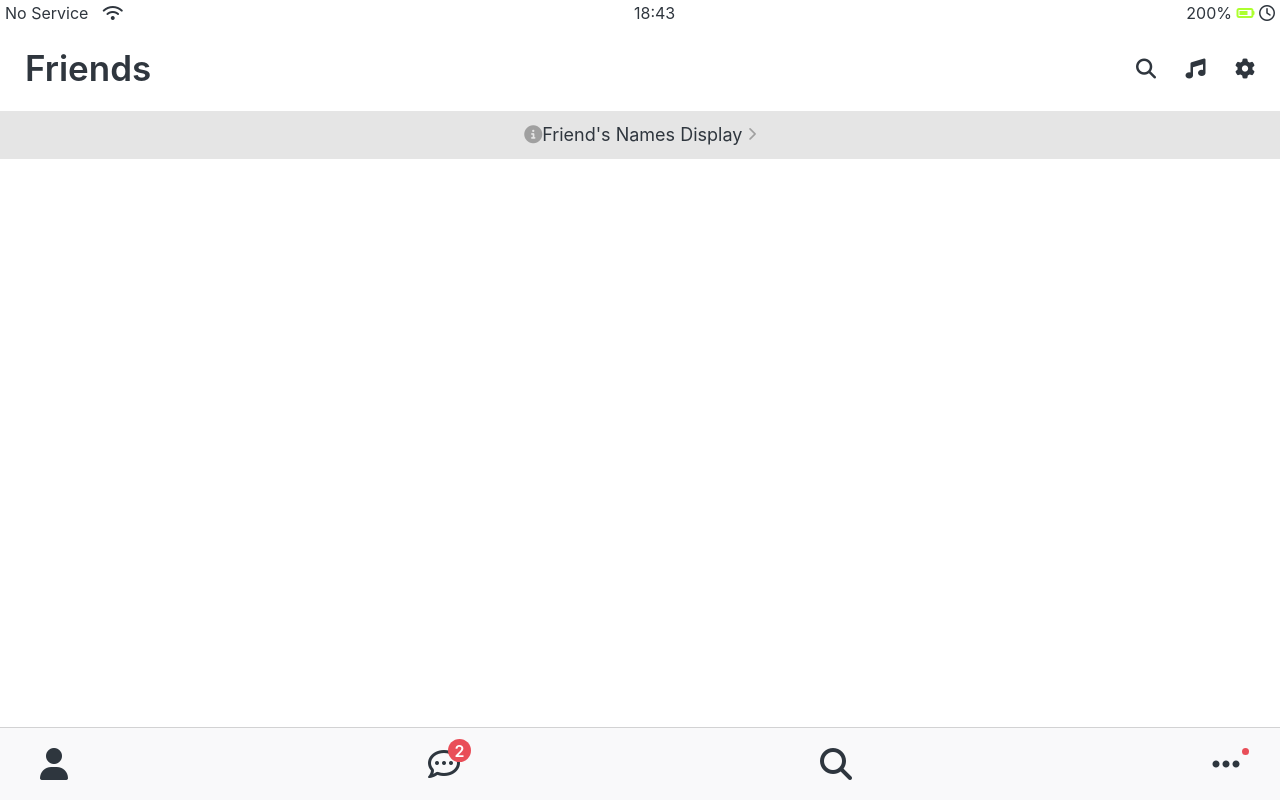
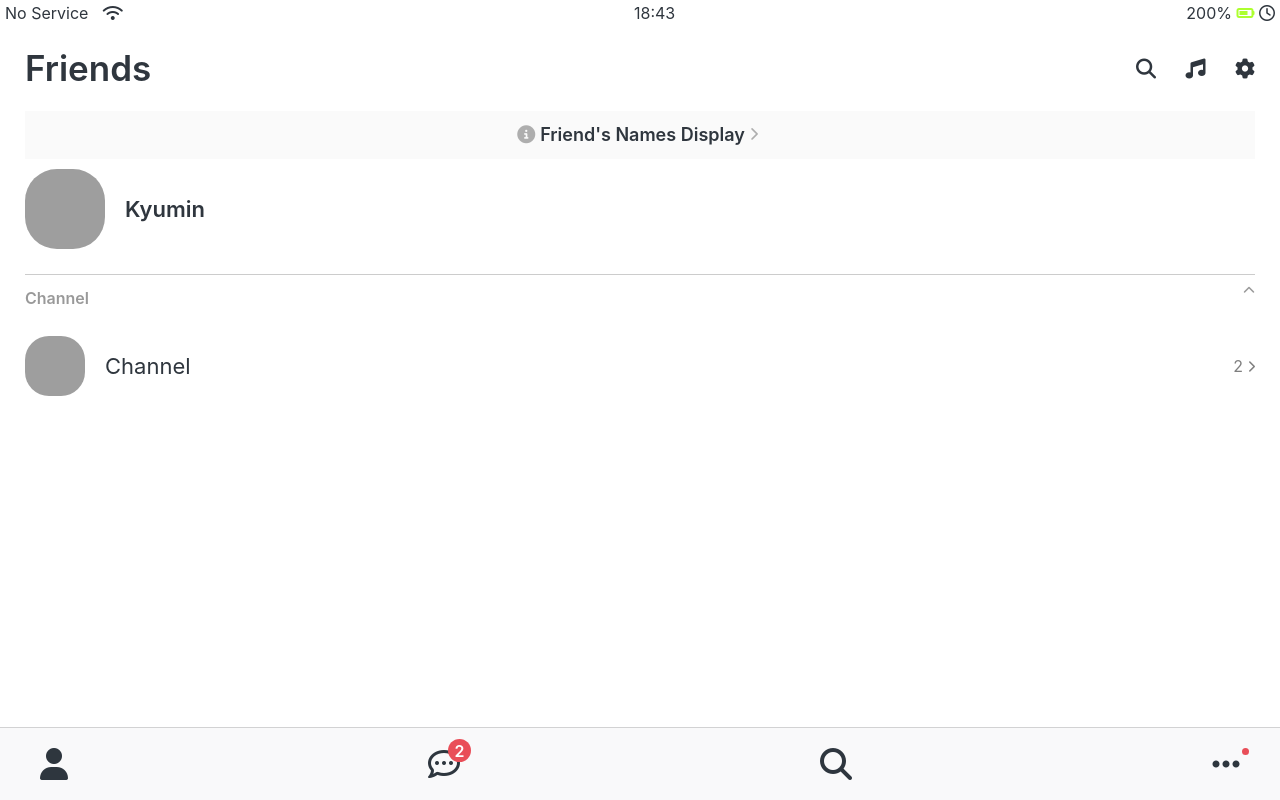
Before and after one commit to newmin/clonetalk, a plain HTML site: page friends.html in a window 1280 px wide. Drawn offline with Linux system fonts and the light colour scheme; grey boxes are pictures that could not be loaded.

Commit message:
update friends

```diff
--- /dev/null
+++ b/css/components/profile.css
@@ -0,0 +1,38 @@
+.profile{
+  display: flex;
+  justify-content: space-between;
+}
+.profile,
+.profile__column:first-child{
+  display: flex;
+  align-items: center;
+}
+.profile__img{
+  width: 70px;
+  height: 70px;
+  border-radius: 40%;
+  margin-right: 20px;
+}
+.profile__img--xl{
+  width: 80px;
+  height: 80px;
+}
+.profile__img--sm{
+  width: 60px;
+  height: 60px;
+}
+.profile__name{
+  font-weight: 600;
+  font-size: 22px;
+}
+.profile__msg{
+  margin-top: 8px;
+  font-size: 15px;
+  color: rgba(0, 0, 0, 0.5);
+}
+.profile__name--not-bold{
+  font-weight: 400;
+}
+.profile__column:last-child{
+  color: rgba(0, 0, 0, 0.5);
+}
--- a/css/components/screen-header.css
+++ b/css/components/screen-header.css
@@ -2,7 +2,7 @@
   display: flex;
   justify-content: space-between;
   align-items: center;
-  padding: 25px;
+  padding: var(--horizontal-space);
 }
 .screen-header__title {
   font-size: 35px;
--- a/css/screen/friends.css
+++ b/css/screen/friends.css
@@ -1,10 +1,32 @@
 #friends-display-link {
   display: block;
   text-align: center;
-  background-color: rgba(0, 0, 0, 0.1);
+  background-color: #FAFAFA;
   padding: 15px 0;
   font-size: 18px;
+  margin-bottom: 10px;
+  font-weight: 600;
 }
 #friends-display-link i {
   color: rgba(0, 0, 0, 0.3);
+  margin-right: 5px;
 }
+.friends-screen{
+  padding: 0 var(--horizontal-space);
+}
+
+.friends-screen__channel{
+  margin-top: 25px;
+  border-top: 1px solid rgba(0, 0, 0, 0.2);
+  padding-top: 15px;
+}
+.friends-screen__channel-header{
+  margin-bottom: 30px;
+  display: flex;
+  justify-content: space-between;
+  color: rgba(0, 0, 0, 0.4);
+  font-weight: 600;
+}
+.friends-screen__channel-header i{
+
+}
--- a/css/style.css
+++ b/css/style.css
@@ -5,6 +5,7 @@
 @import "components/status-bar.css";
 @import "components/nav.css";
 @import "components/screen-header.css";
+@import "components/profile.css";
 /* screen */
 @import "screen/login.css";
 @import "screen/friends.css";
--- a/css/variable.css
+++ b/css/variable.css
@@ -1,4 +1,5 @@
 :root{
     --yellow : #FAE100;
     --red : #E94E58;
+    --horizontal-space : 25px;
 }
--- a/friends.html
+++ b/friends.html
@@ -35,12 +35,45 @@
     </div>
   </header>
 
+  <main class="friends-screen">
 
     <a id="friends-display-link" href="">
       <i class="fas fa-info-circle"></i>Friend's Names Display
       <i class="fas fa-chevron-right fa-xs"></i>
     </a>
 
+    <div class="profile">
+      <div class="profile__column">
+        <img class="profile__img profile__img--xl" src="https://lh3.googleusercontent.com/a-/AOh14GjDxPE5a3iN7Kn93L_GIAGQ2uJbuXVAEcr1YU-9RA=s288-p-rw-no" alt="">
+        <div class="profile__text">
+          <h4 class="profile__name">Kyumin</h4>
+          <!--<h6 class="profile__msg">지금은 클론 시간!!</h6> -->
+        </div>
+      </div>
+      <div class="profile__column"></div>
+    </div>
+
+    <div class="friends-screen__channel">
+      <div class="friends-screen__channel-header">
+        <span>Channel</span>
+        <i class="fas fa-chevron-up fa-xs"></i>
+      </div>
+      <div class="profile">
+        <div class="profile__column">
+          <img class="profile__img profile__img--sm" src="https://lh3.googleusercontent.com/a-/AOh14GjDxPE5a3iN7Kn93L_GIAGQ2uJbuXVAEcr1YU-9RA=s288-p-rw-no" alt="">
+          <div class="profile__text">
+            <h4 class="profile__name profile__name--not-bold">Channel</h4>
+          </div>
+        </div>
+        <div class="profile__column">
+          <span>2</span>
+          <i class="fas fa-chevron-right fa-xs"></i>
+        </div>
+      </div>
+    </div>
+
+
+  </main>
 
     <nav class="nav">
       <ul class="nav__list">
```
Lines whose indentation alone changed are shown as unchanged.
